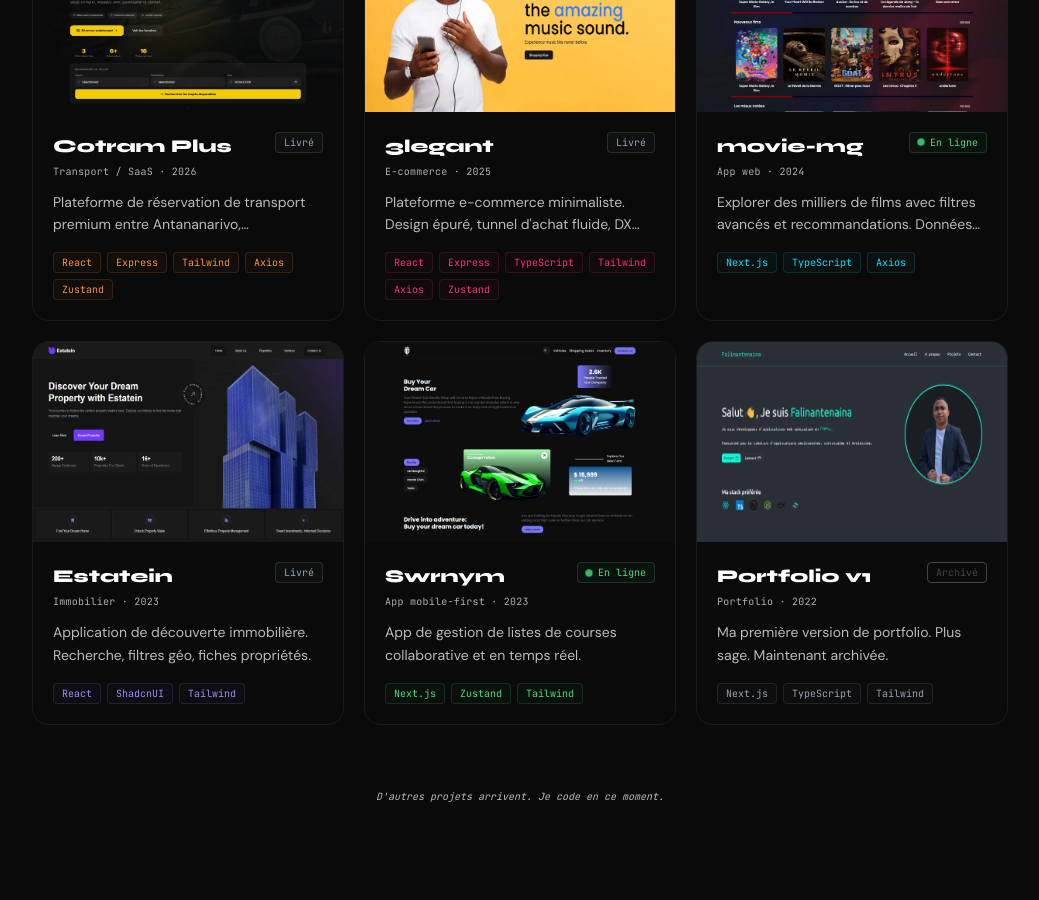
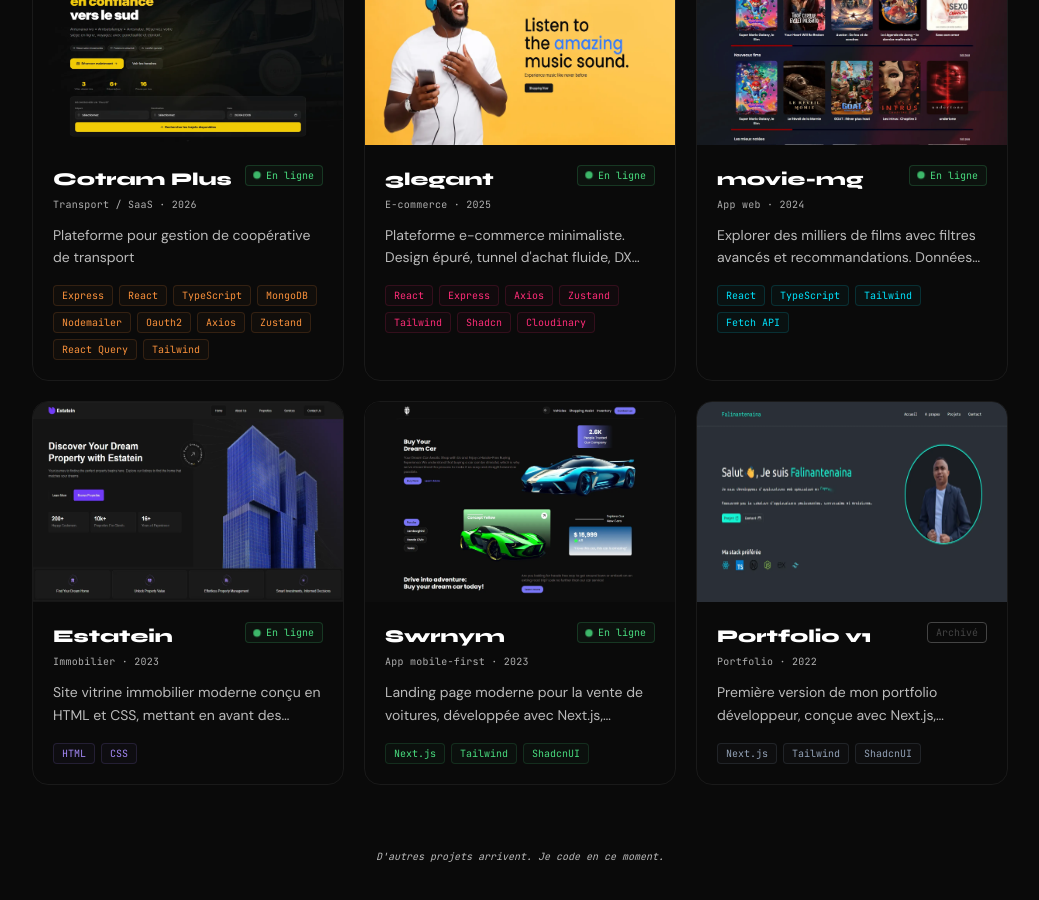
Before and after one commit to falinantenaina/Portfolio-v2, a React (Vite) app: page /projects in a window 1280 px wide. Shown: the part 700-1600 px from the top of the page, without its empty margins (120-1159 px from the left). Built offline with nearby package versions, Linux system fonts and the light colour scheme; no server answers.

Commit message:
Update project description & add git repo

```diff
--- a/src/data/projects.js
+++ b/src/data/projects.js
@@ -10,15 +10,26 @@ export const projects = [
     title: "Cotram Plus",
     year: "2026",
     type: "Transport / SaaS",
-    desc: "Plateforme de réservation de transport premium entre Antananarivo, Ambatolampy et Antsirabe.",
+    desc: "Plateforme pour gestion de coopérative de transport",
     longDesc:
-      "Application complète de transport en ligne pour Madagascar — réservation de billets, gestion des horaires, dashboard admin avec planification des voyages et assignation des chauffeurs. Design noir/jaune très marqué, pensé pour inspirer confiance et modernité dans un contexte local.",
-    tags: ["React", "Express", "Tailwind", "Axios", "Zustand"],
+      "Application complète de gestion de transport en ligne — réservation de billets, gestion des horaires, dashboard admin avec planification des voyages et assignation des chauffeurs. Design noir/jaune très marqué, pensé pour inspirer confiance et modernité dans un contexte local.",
+    tags: [
+      "Express",
+      "React",
+      "TypeScript",
+      "MongoDB",
+      "Nodemailer",
+      "Oauth2",
+      "Axios",
+      "Zustand",
+      "React Query",
+      "Tailwind",
+    ],
     accent: "#fb923c",
-    repo: "#",
+    repo: "https://github.com/falinantenaina/cotram",
     image: cotram,
     featured: false,
-    status: "Livré",
+    status: "En ligne",
     url: "https://cotram-plus.vercel.app/",
   },
   {
@@ -29,12 +40,20 @@ export const projects = [
     desc: "Plateforme e-commerce minimaliste. Design épuré, tunnel d'achat fluide, DX soignée.",
     longDesc:
       "Un projet e-commerce de A à Z — catalogue produits, panier, tunnel d'achat, et interface admin. Le défi : garder un design ultra-minimaliste sans sacrifier l'UX. Chaque interaction a été pensée pour réduire la friction et guider l'utilisateur naturellement vers la conversion.",
-    tags: ["React", "Express", "TypeScript", "Tailwind", "Axios", "Zustand"],
+    tags: [
+      "React",
+      "Express",
+      "Axios",
+      "Zustand",
+      "Tailwind",
+      "Shadcn",
+      "Cloudinary",
+    ],
     accent: "#FF2D78",
-    repo: "#",
+    repo: "https://github.com/falinantenaina/Elegant",
     image: elegant,
     featured: false,
-    status: "Livré",
+    status: "En ligne",
     url: "https://3legant-roan.vercel.app/",
   },
   {
@@ -45,9 +64,9 @@ export const projects = [
     desc: "Explorer des milliers de films avec filtres avancés et recommandations. Données TMDb.",
     longDesc:
       "Une app de découverte cinéma qui interroge l'API TMDb en temps réel. Recherche instantanée, filtres par genre/année/note, pages de détail avec casting et bande-annonce. Optimisé pour une navigation rapide même sur mobile 3G.",
-    tags: ["Next.js", "TypeScript", "Axios"],
+    tags: ["React", "TypeScript", "Tailwind", "Fetch API"],
     accent: "#00E5FF",
-    repo: "#",
+    repo: "https://github.com/falinantenaina/movie",
     image: movie,
     featured: false,
     status: "En ligne",
@@ -58,15 +77,15 @@ export const projects = [
     title: "Estatein",
     year: "2023",
     type: "Immobilier",
-    desc: "Application de découverte immobilière. Recherche, filtres géo, fiches propriétés.",
+    desc: "Site vitrine immobilier moderne conçu en HTML et CSS, mettant en avant des propriétés avec une interface élégante, responsive et orientée expérience utilisateur.",
     longDesc:
-      "Interface de recherche immobilière avec filtres géographiques, vue carte et liste, fiches propriétés détaillées. Le challenge : gérer une grande quantité de données sans alourdir le rendu. Solution : virtualisation de liste et lazy loading agressif.",
-    tags: ["React", "ShadcnUI", "Tailwind"],
+      "Développement d’un site web immobilier moderne et responsive réalisé en HTML et CSS. L’objectif était de créer une interface visuellement attractive et intuitive pour présenter des biens immobiliers de manière claire et engageante.",
+    tags: ["HTML", "CSS"],
     accent: "#a78bfa",
-    repo: "#",
+    repo: "https://github.com/falinantenaina/Estatein",
     image: estatein,
     featured: false,
-    status: "Livré",
+    status: "En ligne",
     url: "https://estatein-mg.netlify.app/",
   },
 
@@ -75,12 +94,12 @@ export const projects = [
     title: "Swrnym",
     year: "2023",
     type: "App mobile-first",
-    desc: "App de gestion de listes de courses collaborative et en temps réel.",
+    desc: "Landing page moderne pour la vente de voitures, développée avec Next.js, Tailwind CSS et shadcn/ui, avec support du mode sombre et clair et un design responsive.",
     longDesc:
-      "Une app mobile-first de listes partagées avec sync en temps réel via WebSocket. Interface pensée pour être utilisable d'une seule main, avec des gestes swipe natifs et une offline-first architecture.",
-    tags: ["Next.js", "Zustand", "Tailwind"],
+      "Conception et développement d’une landing page moderne dédiée à la vente de voitures, réalisée avec Next.js, Tailwind CSS et shadcn/ui. L’objectif était de créer une interface visuellement impactante et optimisée pour la conversion, mettant en avant les véhicules, les offres et les appels à l’action.",
+    tags: ["Next.js", "Tailwind", "ShadcnUI"],
     accent: "#4ade80",
-    repo: "#",
+    repo: "https://github.com/falinantenaina/Swrnym",
     image: swrnym,
     featured: false,
     status: "En ligne",
@@ -90,12 +109,12 @@ export const projects = [
     title: "Portfolio v1",
     year: "2022",
     type: "Portfolio",
-    desc: "Ma première version de portfolio. Plus sage. Maintenant archivée.",
+    desc: "Première version de mon portfolio développeur, conçue avec Next.js, Tailwind CSS et shadcn/ui, mettant en avant mon profil, mes compétences et mes projets dans une interface moderne et responsive.",
     longDesc:
-      "La première version de mon portfolio — design plus classique, animations CSS pures, aucune librairie externe. Un bon exercice de discipline. Je la garde en ligne parce qu'elle rappelle d'où je viens.",
-    tags: ["Next.js", "TypeScript", "Tailwind"],
+      "Conception et développement de la première version de mon portfolio personnel en utilisant Next.js, Tailwind CSS et shadcn/ui. Ce projet a pour objectif de présenter mon profil de développeur, mes compétences techniques ainsi que mes réalisations à travers une interface moderne, claire et professionnelle.",
+    tags: ["Next.js", "Tailwind", "ShadcnUI"],
     accent: "#94a3b8",
-    repo: "#",
+    repo: "https://github.com/falinantenaina/portfolio",
     image: portfolio,
     featured: false,
     status: "Archivé",
```
